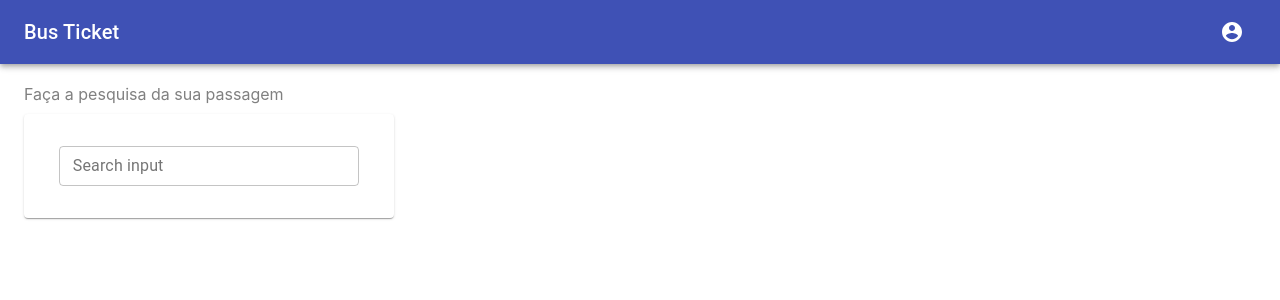
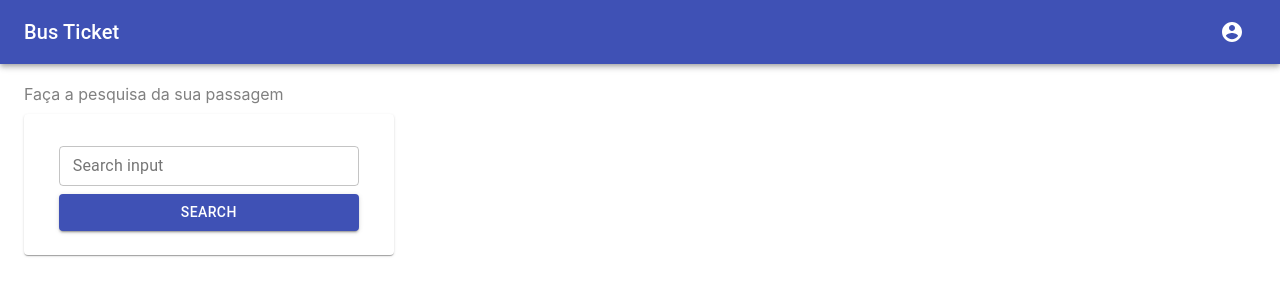
Before and after one commit to IanPaulGoncalves/ProjectExperimentalAgency_FE, a React (Create React App) app: page / in a window 1280 px wide. Shown: the top 300 px of the page. Built offline with nearby package versions, Linux system fonts and the light colour scheme.

Commit message:
Add button test

```diff
--- /dev/null
+++ b/src/components/Button/Button.tsx
@@ -0,0 +1,13 @@
+import Button from '@material-ui/core/Button';
+import React from 'react';
+
+
+export default function ContainedButtons() {
+  return (
+
+    <Button style={{ width: '100%' }} variant="contained" color="primary">
+      Search
+    </Button>
+
+  );
+}
--- a/src/pages/Ticket/SearchTicket.tsx
+++ b/src/pages/Ticket/SearchTicket.tsx
@@ -1,6 +1,7 @@
 import Card from '@material-ui/core/Card';
 import CardContent from '@material-ui/core/CardContent';
 import React from 'react';
+import Button from '../../components/Button/Button';
 import SearchAutoComplete from '../../components/Dropdown/SearchAutoComplete';
 
 function SearchTicket() {
@@ -13,6 +14,7 @@ function SearchTicket() {
       >
         <CardContent>
           <SearchAutoComplete />
+          <Button />
         </CardContent>
       </Card>
     </div>
```
